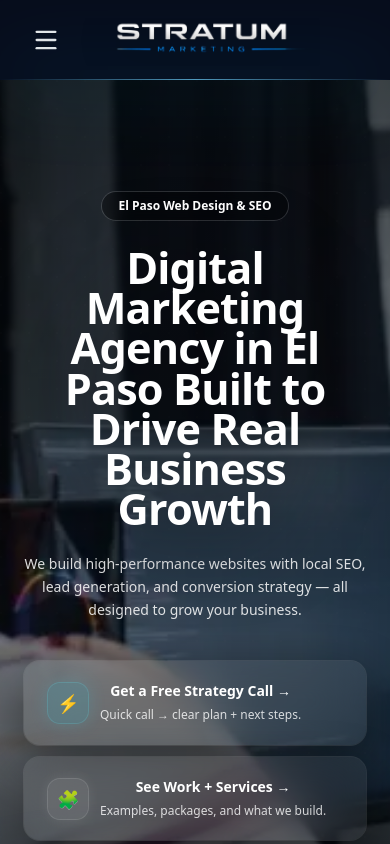
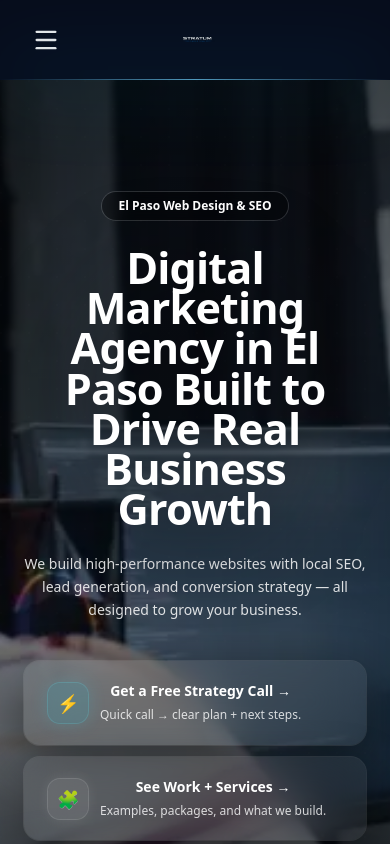
Before and after one commit to BrooksDav46/neurostack, a React (Vite) app: page / in a window 390 px wide. Shown: the top 844 px of the page. Built offline with nearby package versions, Linux system fonts and the light colour scheme.

Commit message:
fixed logo to make cenetr on mobile

```diff
--- a/src/LandingPage/Components/NavBar.tsx
+++ b/src/LandingPage/Components/NavBar.tsx
@@ -2,8 +2,6 @@
 import { useState } from "react";
 import { Link } from "react-router-dom";
 import { Menu, X } from "lucide-react";
-
-// ✅ Make sure this matches your exact filename and casing in src/assets
 import stratumLogo from "../../assets/Stratum_Logo_no_bg.png";
 
 export default function NavBar() {
@@ -29,102 +27,103 @@
   return (
     <nav className="sticky top-0 z-50 w-full">
       <div className="relative w-full bg-[#0B1220]/70 backdrop-blur-xl">
-        {/* Neon bottom glow */}
+
+        {/* Glow */}
         <div className="pointer-events-none absolute inset-x-0 bottom-0 h-px bg-gradient-to-r from-transparent via-sky-300/70 to-transparent" />
         <div className="pointer-events-none absolute inset-x-0 -bottom-3 h-6 bg-gradient-to-b from-sky-400/25 to-transparent blur-2xl" />
 
-        {/* ✅ 3-column grid: left (logo), center (nav), right (cta) */}
-        <div className="mx-auto grid h-20 max-w-screen-2xl grid-cols-[1fr_auto_1fr] items-center px-6">
-          {/* LEFT: Mobile menu + Logo */}
-          <div className="flex items-center gap-3 justify-self-start">
-            {/* MOBILE MENU BUTTON */}
+        {/* Layout */}
+        <div className="mx-auto grid h-20 max-w-screen-2xl grid-cols-[auto_1fr_auto] md:grid-cols-[1fr_auto_1fr] items-center px-6">
+
+          {/* LEFT */}
+          <div className="flex items-center justify-self-start">
+            {/* Mobile Hamburger */}
             <button
               onClick={() => setOpen((v) => !v)}
               className="md:hidden inline-flex items-center justify-center rounded-lg p-2 text-white/90 hover:text-white focus-visible:outline-none focus-visible:ring-2 focus-visible:ring-white/40"
               aria-label={open ? "Close menu" : "Open menu"}
               aria-expanded={open}
-              aria-controls="mobile-nav"
             >
               {open ? <X size={28} /> : <Menu size={28} />}
             </button>
 
-            {/* BRAND / LOGO */}
+            {/* Desktop Logo */}
             <Link
               to="/"
               onClick={goHomeTop}
-              className="flex items-center rounded-lg focus:outline-none focus-visible:ring-2 focus-visible:ring-white/40"
-              aria-label="Go to home"
+              className="hidden md:flex items-center rounded-lg focus-visible:ring-2 focus-visible:ring-white/40"
             >
-              {/* Fixed logo box prevents layout shift */}
-                <div className="h-12 md:h-14 w-[240px] md:w-[300px] overflow-hidden translate-y-[2px] md:translate-y-[3px]">
+              <div className="h-14 w-[300px] overflow-hidden">
                 <img
                   src={stratumLogo}
-                  alt="Stratum Marketing logo"
-                  className="h-full w-full object-cover object-left drop-shadow-[0_8px_20px_rgba(0,0,0,0.45)] select-none"
+                  alt="Stratum Marketing"
+                  className="h-full w-full object-contain object-left select-none"
                   draggable={false}
                 />
               </div>
             </Link>
           </div>
 
-          {/* CENTER: Desktop nav (TRULY centered) */}
-          <div className="hidden md:flex items-center gap-10 justify-self-center">
+          {/* CENTER */}
+          <div className="flex items-center justify-center">
+
+            {/* Mobile Centered Logo */}
+            <Link
+              to="/"
+              onClick={goHomeTop}
+              className="md:hidden flex items-center justify-center"
+            >
+              <div className="h-10 w-[210px] overflow-hidden">
+                <img
+                  src={stratumLogo}
+                  alt="Stratum Marketing"
+                  className="h-full w-full object-contain object-center select-none"
+                  draggable={false}
+                />
+              </div>
+            </Link>
+
+            {/* Desktop Nav */}
+            <div className="hidden md:flex items-center gap-10">
               {links.map((item) => (
                 <Link
                   key={item.to}
                   to={item.to}
-                className="
-                  relative text-base font-semibold
-                  text-white/90
-                  transition
-                  hover:text-white
-                  focus-visible:text-white
-                  focus-visible:outline-none
-                  focus-visible:ring-2
-                  focus-visible:ring-white/40
-                  after:absolute after:left-0 after:-bottom-2 after:h-[2px] after:w-full
-                  after:origin-left after:scale-x-0 after:rounded-full after:bg-sky-300/90
-                  after:shadow-[0_0_18px_rgba(56,189,248,0.65)]
-                  after:transition-transform hover:after:scale-x-100
-                "
+                  className="text-base font-semibold text-white/90 hover:text-white transition"
                 >
                   {item.label}
                 </Link>
               ))}
             </div>
+          </div>
 
-          {/* RIGHT: Desktop CTA */}
-          <div className="justify-self-end">
+          {/* RIGHT */}
+          <div className="flex items-center justify-self-end">
+
+            {/* Mobile spacer (balances hamburger width) */}
+            <div className="md:hidden w-10" />
+
+            {/* Desktop CTA */}
             <Link
               to="/contact"
-              className="
-                hidden md:inline-flex items-center justify-center
-                rounded-xl bg-white px-7 py-3
-                text-base font-semibold text-blue-900
-                shadow-[0_18px_60px_rgba(2,6,23,0.30)]
-                ring-1 ring-white/50
-                hover:bg-blue-50 transition-all
-                focus-visible:outline-none focus-visible:ring-2 focus-visible:ring-blue-300
-              "
+              className="hidden md:inline-flex items-center justify-center rounded-xl bg-white px-7 py-3 text-base font-semibold text-blue-900 hover:bg-blue-50 transition"
             >
               Get Started
             </Link>
           </div>
+
         </div>
 
-        {/* MOBILE DROPDOWN */}
+        {/* Mobile Dropdown */}
         {open && (
-          <div
-            id="mobile-nav"
-            className="md:hidden border-t border-white/10 bg-slate-900/95 backdrop-blur-xl px-6 py-4"
-          >
+          <div className="md:hidden border-t border-white/10 bg-slate-900/95 backdrop-blur-xl px-6 py-4">
             <div className="flex flex-col gap-4">
               {links.map((item) => (
                 <Link
                   key={item.to}
                   to={item.to}
                   onClick={closeMenu}
-                  className="text-white/95 text-lg font-semibold hover:text-white focus-visible:outline-none focus-visible:ring-2 focus-visible:ring-white/40 rounded-md px-1 py-1"
+                  className="text-white text-lg font-semibold"
                 >
                   {item.label}
                 </Link>
@@ -133,7 +132,7 @@
               <Link
                 to="/contact"
                 onClick={closeMenu}
-                className="mt-2 inline-flex items-center justify-center rounded-xl bg-white px-6 py-3 text-sm font-semibold text-blue-900 shadow-lg ring-1 ring-white/50 hover:bg-blue-50 transition-all"
+                className="mt-2 inline-flex items-center justify-center rounded-xl bg-white px-6 py-3 text-sm font-semibold text-blue-900"
               >
                 Get Started
               </Link>
```
Lines whose indentation alone changed are shown as unchanged.
